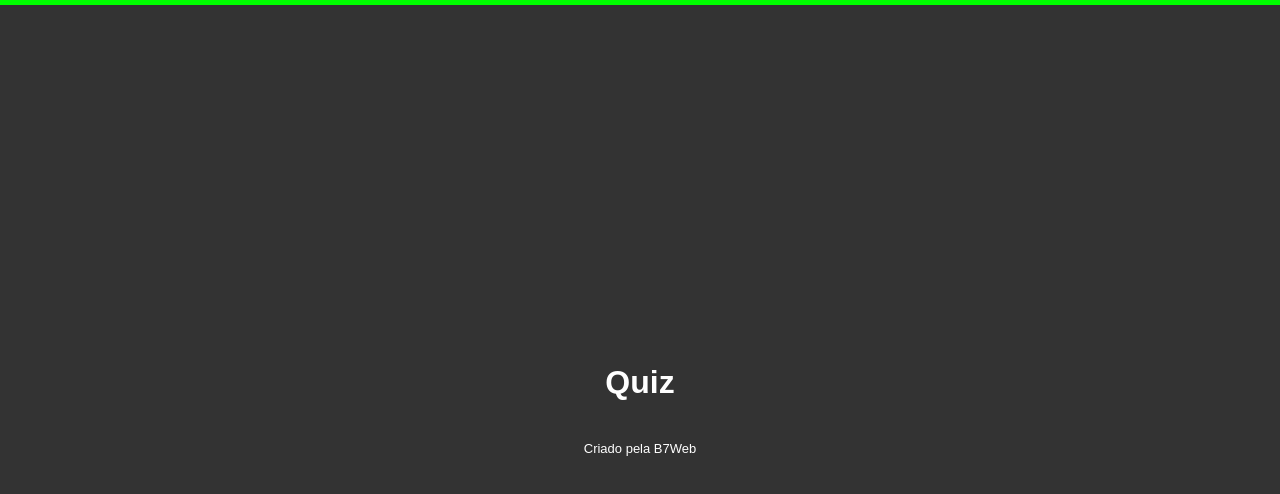
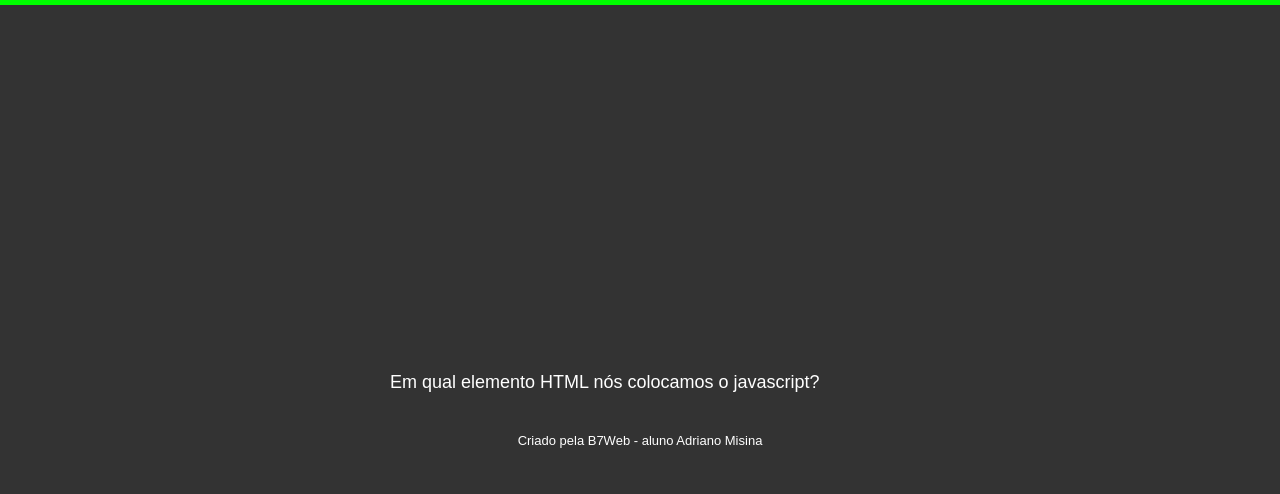
Before and after one commit to adrianomisina/b7web-quiz, a plain HTML site: page index.html in a window 1280 px wide. Drawn offline with Linux system fonts and the light colour scheme.

Commit message:
primeiro-commit

```diff
--- a/index.html
+++ b/index.html
@@ -11,8 +11,6 @@
     <div class="progress">
         <div class="progress--bar"></div>
     </div>
-
-    <h1>Quiz</h1>
 
     <div class="questionArea">
         <div class="question">...</div>
@@ -29,7 +27,7 @@
         <button>Fazer novamente</button>
     </div>
 
-    <footer>Criado pela B7Web</footer>
+    <footer>Criado pela B7Web - aluno Adriano Misina</footer>
 
     <script src="questions.js"></script>
     <script src="script.js"></script>
--- a/script.js
+++ b/script.js
@@ -0,0 +1,18 @@
+//Initial Data
+let currentQuestion = 0;
+
+showQuestion();
+
+function showQuestion() {
+  if(questions[currentQuestion]) {
+    let q = questions[currentQuestion];
+
+    document.querySelector('.scoreArea').style.display = 'none';
+    document.querySelector('.questionArea').style.display = 'block';
+
+    document.querySelector('.question').innerHTML = q.question;
+
+  } else {
+    // acabaram as questões
+  }
+}
```
